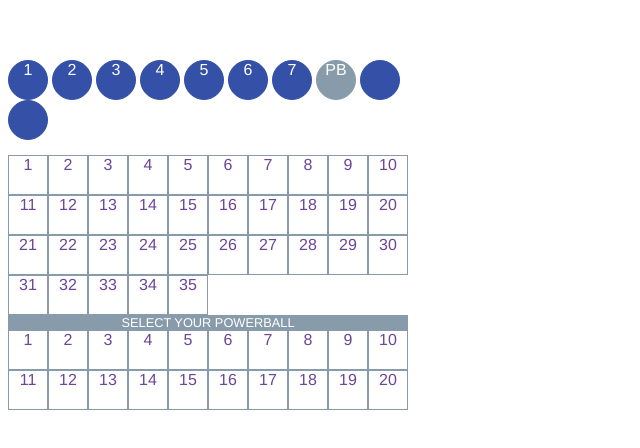
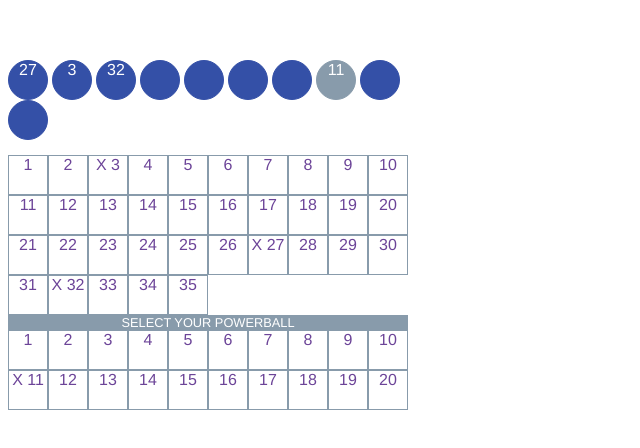
Before and after one commit to isonaj/powerball, a Vue app: page / in a window 1280 px wide. Shown: the top 448 px of the page, without its empty margins (0-640 px from the left). Built offline with nearby package versions, Linux system fonts and the light colour scheme.

Commit message:
Update basic functionality

```diff
--- a/src/components/Powerball.vue
+++ b/src/components/Powerball.vue
@@ -1,17 +1,27 @@
 <template>
   <div class="container">
     <div class="card">
-      <div v-for="index in 7" :key="index"><span>{{index}}</span></div>
-      <div class="powerball">PB</div>
-      <div><i class="fas fa-bolt"></i></div>
-      <div><i class="fas fa-trash-alt"></i></div>
+      <div v-for="index in 7" :key="index">
+        {{selection[index-1]}}
+      </div>
+      <div class="powerball">
+        {{powerball ? powerball : 'PB'}}
+      </div>
+      <div @click="autofill()"><i class="fas fa-bolt"></i></div>
+      <div @click="clear()"><i class="fas fa-trash-alt"></i></div>
     </div>
     <div class="picker">
-      <div v-for="index in 35" :key="index+10"><span>{{index}} <i class="fas fa-times"></i></span></div>
+      <div v-for="index in 35" :key="index+10" @click="select(index)">
+        {{selection.indexOf(index) >= 0 ? 'X': ''}}
+        {{index}}
+      </div>
     </div>
     <div style="color: white; background-color: #889bab; font-size:0.8em">SELECT YOUR POWERBALL</div>
     <div class="picker">
-      <div v-for="index in 20" :key="index+50"><span>{{index}} <i class="fas fa-times"></i></span></div>
+      <div v-for="index in 20" :key="index+50" @click="powerball=index">
+        {{powerball==index?'X':''}}
+        {{index}} <i class="fas fa-times"></i>
+      </div>
     </div>
   </div>
 </template>
@@ -20,7 +30,27 @@
 import Vue from "vue";
 
 export default Vue.extend({
-  name: "Powerball"
+  name: "Powerball",
+  data: function() {
+    return {
+      selection: [ 27, 3, 32 ],
+      powerball: 11
+    }
+  },
+  methods: {
+    select(number: number) {
+      if (this.selection.length < 7 && this.selection.indexOf(number) == -1)
+        this.selection.push(number);
+    },
+    clear() {
+      this.selection = [];
+      this.powerball = 0;
+    },
+    autofill() {
+      this.selection = [1, 2, 3, 4, 5, 6, 7];
+      this.powerball = 8;
+    }
+  }
 });
 </script>
 
```
